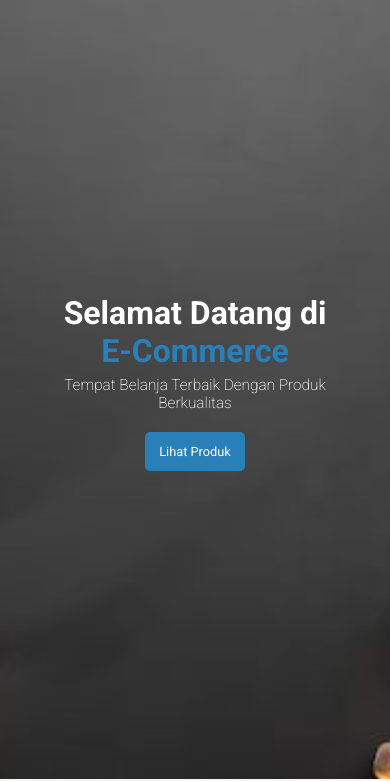
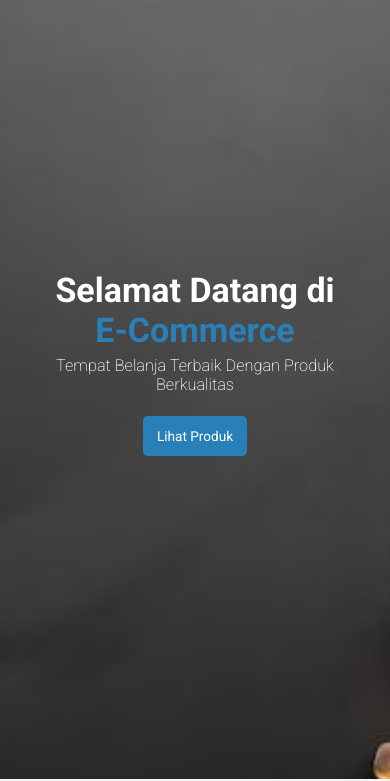
Before and after one commit to salapip/shoop, a plain HTML site: page index.html in a window 390 px wide. Shown: the part 65-846 px from the top of the page. Drawn offline with nearby package versions, Linux system fonts and the light colour scheme; a web font is replaced by a local one.

Commit message:
Add files via upload

```diff
--- a/style.css
+++ b/style.css
@@ -87,7 +87,6 @@ nav .nav-links a:hover {
   /* display: flex; */
   max-width: 600px;
   /* flex-direction: column; */
-  margin-top: 3rem;
 }
 
 #home .overlay h1 {
@@ -341,7 +340,7 @@ footer {
 /* mobile */
 @media (max-width: 480px) {
   html {
-    font-size: 80%;
+    font-size: 85%;
   }
 
   #hamburger {
```
